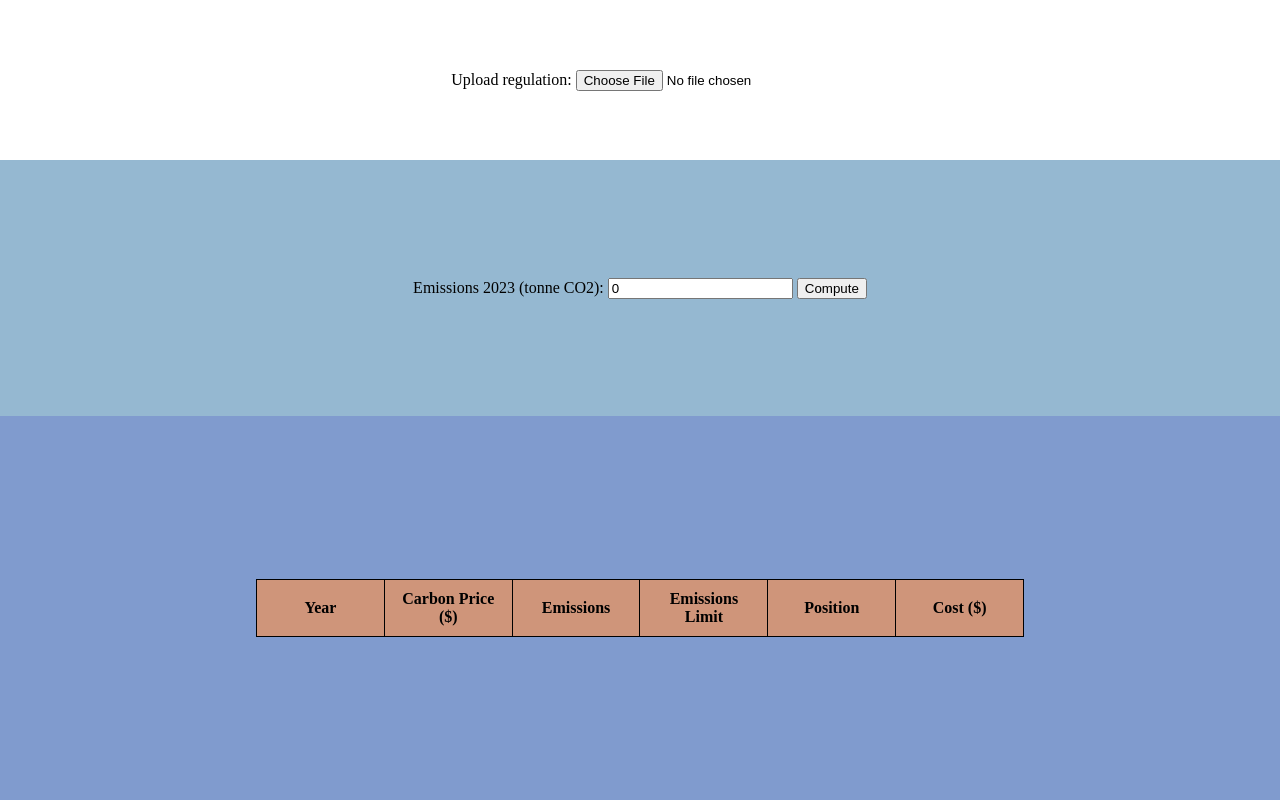
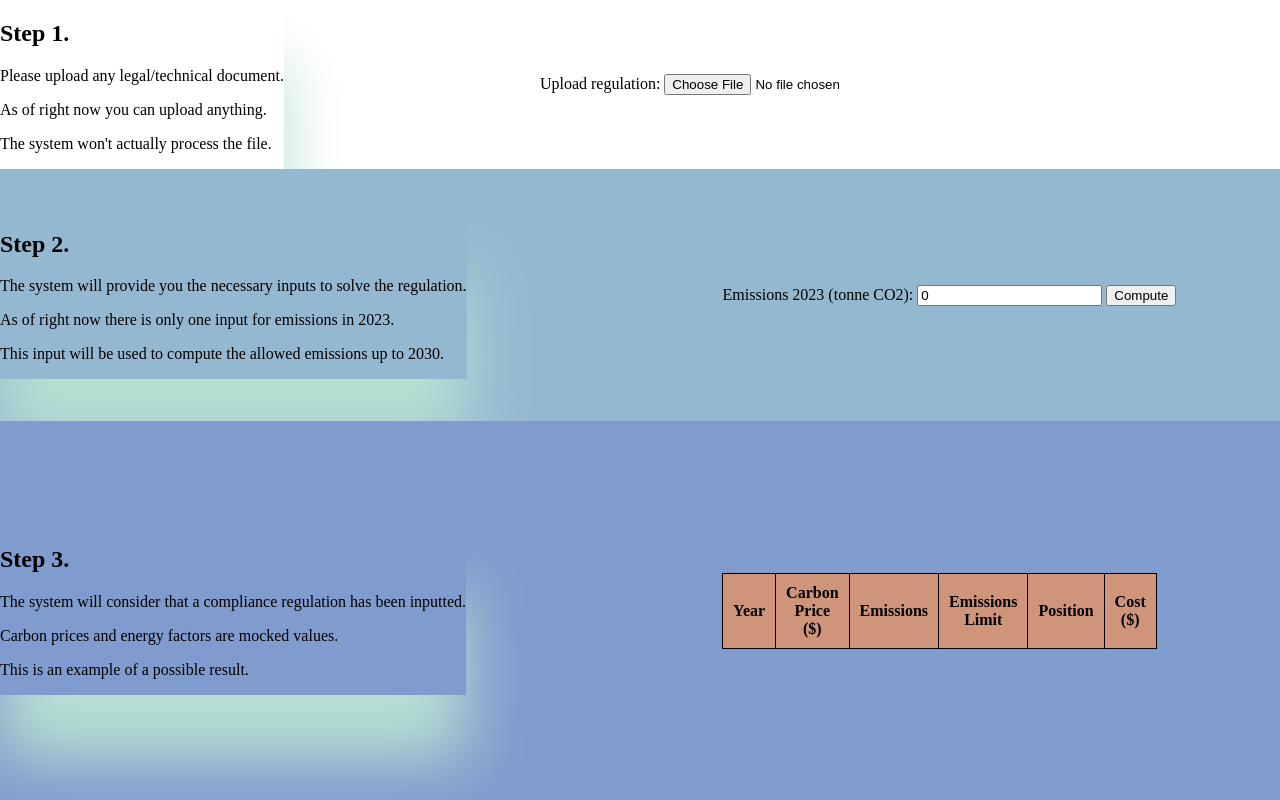
Before and after one commit to alexandru-dochian/ener_gpt, a website with bundled scripts: page docs/index.html in a window 1280 px wide. Built offline with nearby package versions, Linux system fonts and the light colour scheme.

Commit message:
Added info sections.

```diff
--- a/docs/index.html
+++ b/docs/index.html
@@ -9,6 +9,14 @@
     <body>
         <div class="container">
             <div id="inputRegulationSection">
+                <div class="row">
+                    <div class="info">
+                        <h2>Step 1.</h2>
+                        <p>Please upload any legal/technical document.</p>
+                        <p>As of right now you can upload anything.</p>
+                        <p>The system won't actually process the file.</p>
+                    </div>
+                    <div class="content">
                         <form>
                             <label for="regulation">Upload regulation:</label>
                             <input
@@ -18,10 +26,31 @@
                                 value="0" />
                         </form>
                     </div>
+                </div>
+            </div>
             <div id="outputRegulationSection">
                 <div id="inputDataSection">
+                    <div class="row">
+                        <div class="info">
+                            <h2>Step 2.</h2>
+                            <p>
+                                The system will provide you the necessary inputs
+                                to solve the regulation.
+                            </p>
+                            <p>
+                                As of right now there is only one input for
+                                emissions in 2023.
+                            </p>
+                            <p>
+                                This input will be used to compute the allowed
+                                emissions up to 2030.
+                            </p>
+                        </div>
+                        <div class="content">
                             <form>
-                        <label for="emissions">Emissions 2023 (tonne CO2):</label>
+                                <label for="emissions"
+                                    >Emissions 2023 (tonne CO2):</label
+                                >
                                 <input
                                     type="number"
                                     id="emissions"
@@ -33,7 +62,23 @@
                                     id="handleCompute" />
                             </form>
                         </div>
+                    </div>
+                </div>
                 <div id="tableSection">
+                    <div class="row">
+                        <div class="info">
+                            <h2>Step 3.</h2>
+                            <p>
+                                The system will consider that a compliance regulation has been inputted.
+                            </p>
+                            <p>
+                                Carbon prices and energy factors are mocked values.
+                            </p>
+                            <p>
+                                This is an example of a possible result.
+                            </p>
+                        </div>
+                        <div class="content">
                             <table id="table">
                                 <thead>
                                     <th>Year</th>
@@ -47,5 +92,7 @@
                         </div>
                     </div>
                 </div>
+            </div>
+        </div>
     </body>
 </html>
--- a/docs/style.css
+++ b/docs/style.css
@@ -26,15 +26,37 @@ body {
     align-items: center;
 }
 
-#inputRegulationSection {
+.row {
     /* dimensions */
-    flex: 0.2;
     width: 100%;
+
+    /* content display */
+    display: flex;
+    flex-direction: row;
+}
+
+.info {
+    /* position */
+    align-self: flex-start;
+
+    /* other */
+    box-shadow: 0 64px 64px 0 #b8e0d2;
+}
+
+.content {
+    /* position */
+    margin-left: 20%;
 
     /* content display */
     display: flex;
     justify-content: center;
     align-items: center;
+}
+
+#inputRegulationSection {
+    /* dimensions */
+    flex: 0.2;
+    width: 100%;
 }
 
 #outputRegulationSection {
@@ -78,10 +100,6 @@ body {
 }
 
 #table {
-    /* dimensions */
-    width: 60%;
-    margin-top: 0px;
-
     /* others */
     background-color: #92ce80;
     table-layout: fixed;
```
Lines whose indentation alone changed are shown as unchanged.
